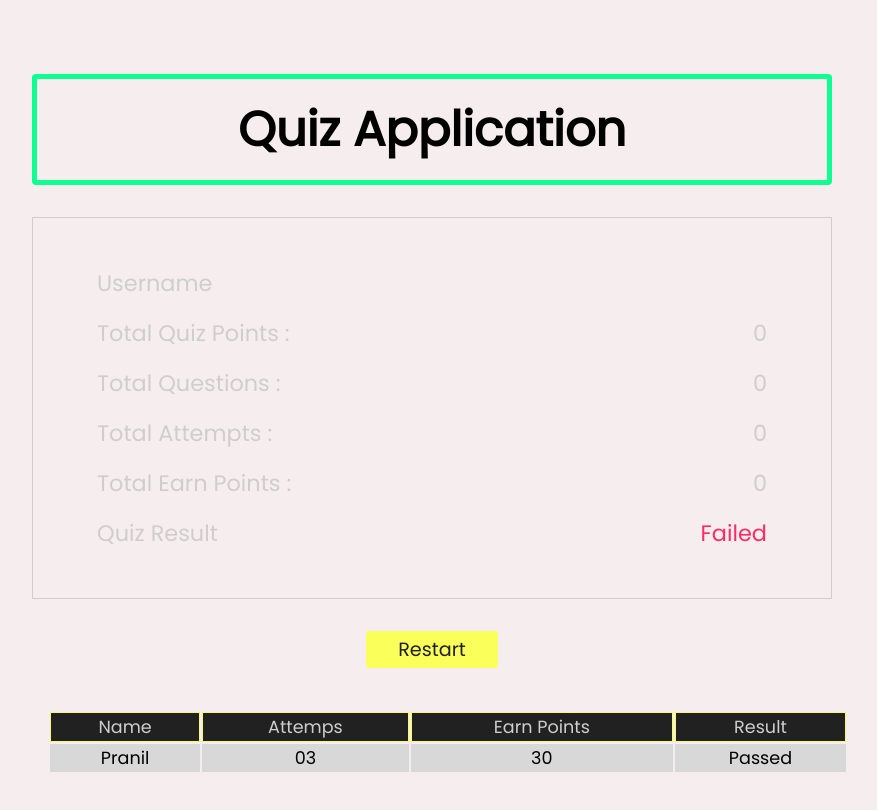
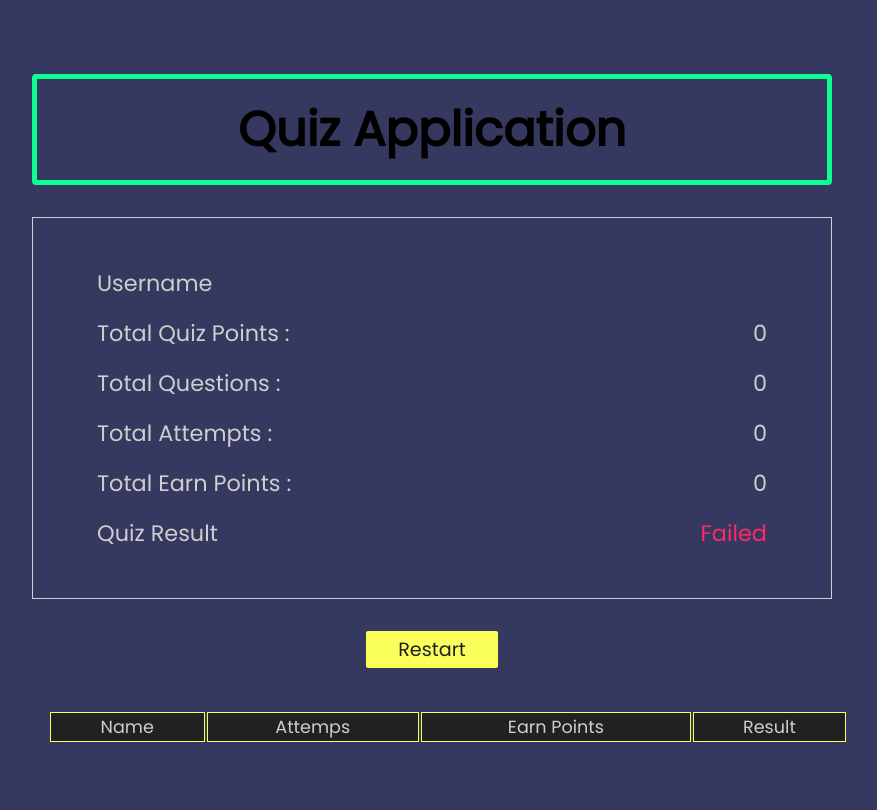
Before and after one commit to Manan-Arora31/Code_Of_Duty, a React (Create React App) app in the folder frontend/: page /result in a window 1280 px wide. Shown: the top 810 px of the page, without its empty margins (208-1085 px from the left). Built offline with nearby package versions, Linux system fonts and the light colour scheme.

Commit message:
removed static data

```diff
--- a/frontend/src/components/Main.js
+++ b/frontend/src/components/Main.js
@@ -42,13 +42,13 @@ function Main() {
         </div>
 
 
-        <form id="form">
+        {/* <form id="form">
             <input ref={inputRef} className="userid" type="text" placeholder='Username*' />
         </form>
 
         <div className='start'>
             <Link className='btn' to={'quiz'} onClick={startQuiz}>Start Quiz</Link>
-        </div>
+        </div> */}
 
     </div>
   )
--- a/frontend/src/components/ResultTable.js
+++ b/frontend/src/components/ResultTable.js
@@ -24,10 +24,7 @@ export default function ResultTable() {
             </thead>
             <tbody>
                         <tr className='table-body' >
-                            <td>Pranil</td>
-                            <td>03</td>
-                            <td>30</td>
-                            <td>Passed</td>
+
                         </tr>
 
             </tbody>
--- a/frontend/src/styles/App.css
+++ b/frontend/src/styles/App.css
@@ -2,7 +2,7 @@
 
 :root{
   --primary-color: #0DFF92;
-  --dark-color:hsl(0, 33%, 95%);
+  --dark-color:hsl(236, 28%, 29%);
   --light-color: black;
 }
 
```
